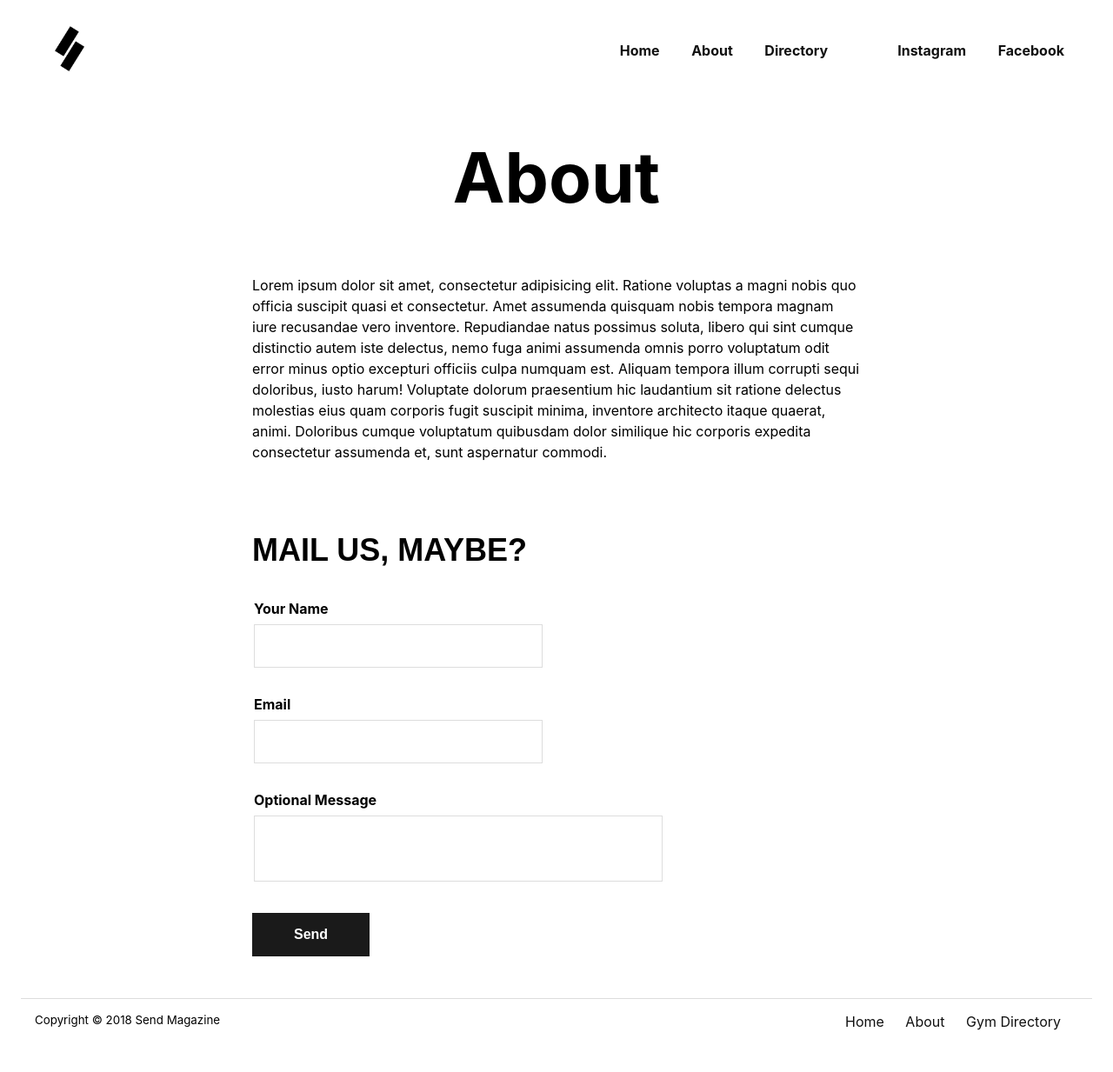
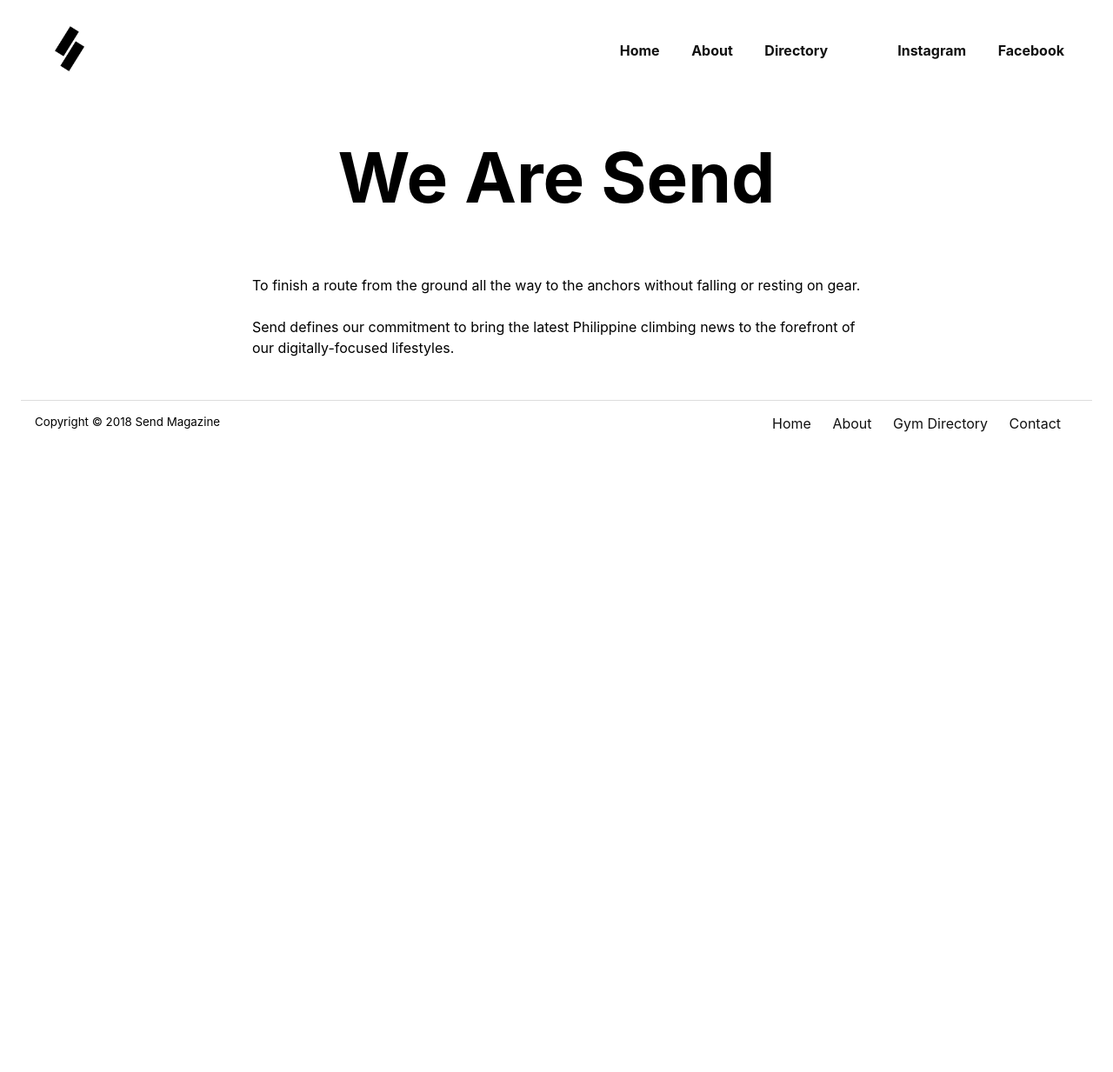
Before and after one commit to nickaguilos/sendmagazine, a Jekyll site: the page built from about.md, in a window 1280 px wide. Shown: the whole page at 87% size. Built offline with Jekyll 4.4.1, drawn with Linux system fonts in a browser that asks for light colours; nearby versions of some CDN libraries; some web fonts are replaced; after the commit the page ends 900 px from its top, so only the background shows below that.

Commit message:
adding a contact page

```diff
--- a/_includes/footer.html
+++ b/_includes/footer.html
@@ -5,5 +5,6 @@
 		<a href="/">Home</a>
 		<a href="about.html">About</a>
 		<a href="directory.html">Gym Directory</a>
+		<a href="contact.html">Contact</a>
 	</nav>
 </footer>
--- a/_sass/send/_base.scss
+++ b/_sass/send/_base.scss
@@ -91,7 +91,7 @@ form {
 		padding: 10px;
 		border: 1px solid $border-color;
 		resize: none;
-		max-width: 90%;
+		width: 90%;
 	}
 
 	button {
--- a/_sass/send/_page-about.scss
+++ b/_sass/send/_page-about.scss
@@ -5,8 +5,4 @@
 		@extend h3;
 		margin: 0;
 	}
-
-	form {
-		margin-top: 5rem;
-	}
 }
--- a/about.md
+++ b/about.md
@@ -1,33 +1,16 @@
 ---
 layout: page
-title: About
+title: We Are Send
 ---
 
 <div id="about">
 	<div class="content">
 		<p>
-			Lorem ipsum dolor sit amet, consectetur adipisicing elit. Ratione voluptas a magni nobis quo officia suscipit quasi et consectetur. Amet assumenda quisquam nobis tempora magnam iure recusandae vero inventore. Repudiandae natus possimus soluta, libero qui sint cumque distinctio autem iste delectus, nemo fuga animi assumenda omnis porro voluptatum odit error minus optio excepturi officiis culpa numquam est. Aliquam tempora illum corrupti sequi doloribus, iusto harum! Voluptate dolorum praesentium hic laudantium sit ratione delectus molestias eius quam corporis fugit suscipit minima, inventore architecto itaque quaerat, animi. Doloribus cumque voluptatum quibusdam dolor similique hic corporis expedita consectetur assumenda et, sunt aspernatur commodi.
+			To finish a route from the ground all the way to the anchors without falling or resting on gear.
+		</p>
+
+		<p>
+			Send defines our commitment to bring the latest Philippine climbing news to the forefront of our digitally-focused lifestyles.
 		</p>
 	</div>
-
-	<form action="https://formspree.io/hey@sendmagazine.com"
-	      method="POST">
-	      <h3 class="section-heading">Mail us, maybe?</h3>
-	    <fieldset>
-	    	<label for="name">Your Name</label>
-	    	<input type="text" name="name">
-		</fieldset>
-
-	    <fieldset>
-	    	<label for="_replyto">Email</label>
-	    	<input type="email" name="_replyto">
-		</fieldset>
-
-	    <fieldset>
-	    	<label for="message">Optional Message</label>
-	    	<textarea name="message" id="" cols="30" rows="2"></textarea>
-	    </fieldset>
-
-	    <button type="submit">Send</button>
-	</form>
 </div>
```
Also changed, not shown: contact.md (added, +28 -0 lines).
